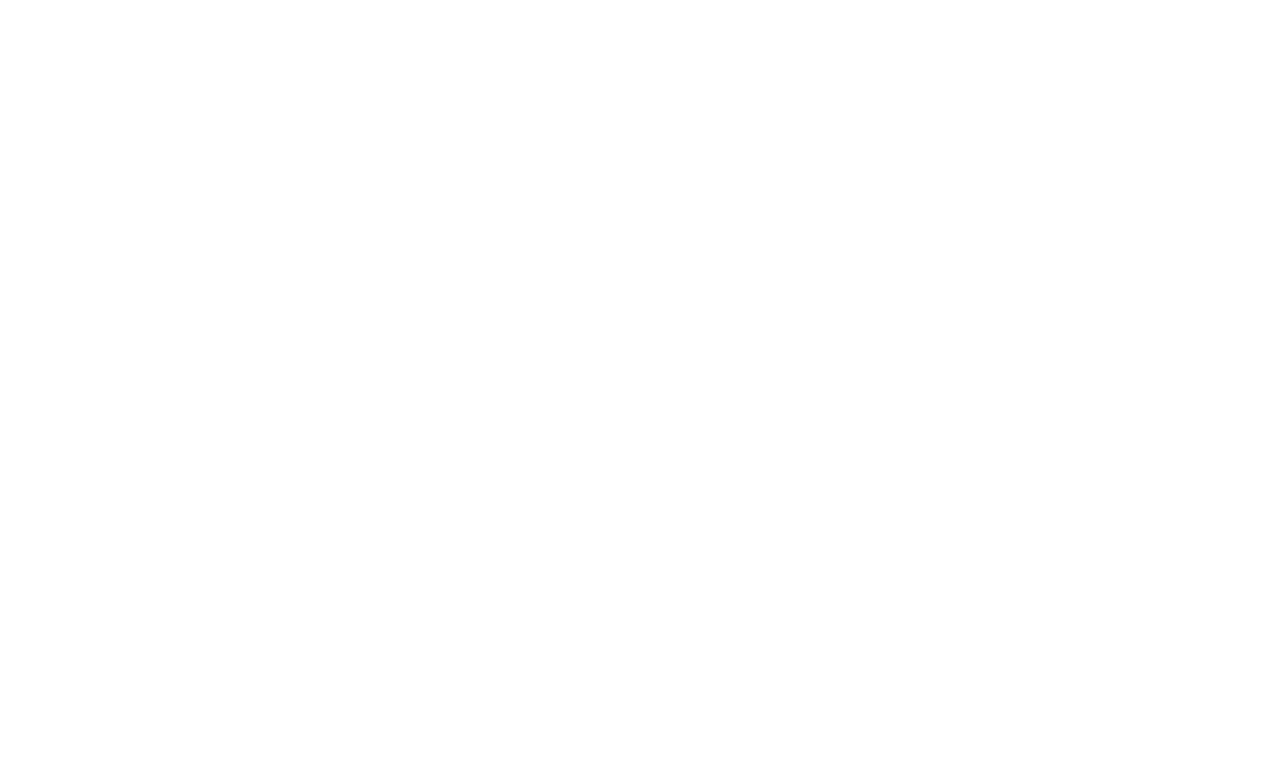
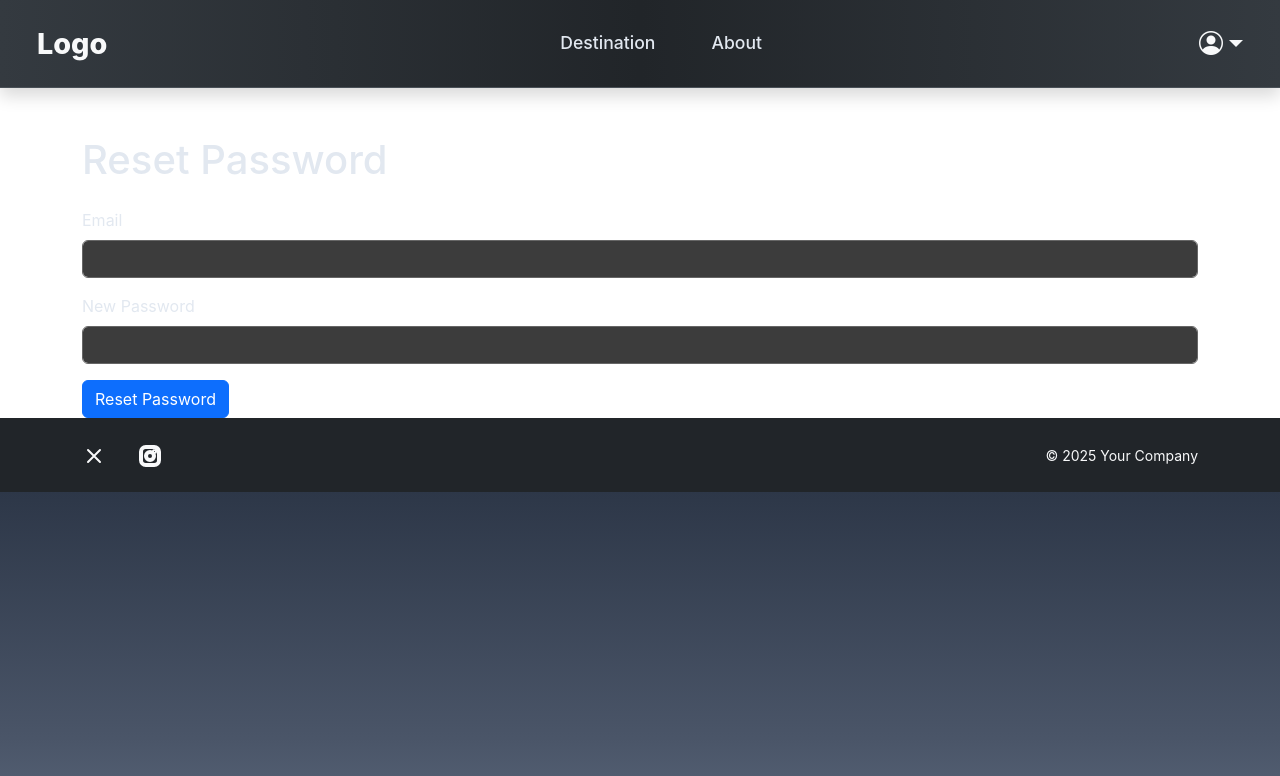
Before and after one commit to khaled2wz/senior-project, a React (Vite) app in the folder frontend/: page /ResetPassword in a window 1280 px wide. Before the commit this address had no page. Shown: the top 776 px of the page. Built offline with nearby package versions, Linux system fonts and the light colour scheme.

Commit message:
Adding new function Reset password
Adding new function that allow the user to reset their password

```diff
--- /dev/null
+++ b/frontend/src/Pages/ResetPassword.jsx
@@ -0,0 +1,61 @@
+import React, { useState } from 'react';
+import axios from 'axios';
+import Header from '../components/Header';
+import Footer from '../components/Footer';
+import '../../style/ResetPassword.css'; // Create this CSS file for styling
+
+const ResetPassword = () => {
+  const [email, setEmail] = useState('');
+  const [newPassword, setNewPassword] = useState('');
+  const [message, setMessage] = useState('');
+
+  const handleSubmit = async (e) => {
+    e.preventDefault();
+    try {
+      const response = await axios.post('/api/users/reset-password', { email, newPassword });
+      setMessage(response.data.message);
+    } catch (err) {
+      setMessage(err.response?.data?.message || 'Failed to reset password');
+    }
+  };
+
+  return (
+    <div className="reset-password-container">
+      <Header />
+      <div className="container mt-5">
+        <h1>Reset Password</h1>
+        {message && <div className="alert alert-info mt-3">{message}</div>}
+        <form onSubmit={handleSubmit} className="mt-4">
+          <div className="mb-3">
+            <label htmlFor="email" className="form-label">Email</label>
+            <input
+              type="email"
+              id="email"
+              name="email"
+              className="form-control"
+              value={email}
+              onChange={(e) => setEmail(e.target.value)}
+              required
+            />
+          </div>
+          <div className="mb-3">
+            <label htmlFor="newPassword" className="form-label">New Password</label>
+            <input
+              type="password"
+              id="newPassword"
+              name="newPassword"
+              className="form-control"
+              value={newPassword}
+              onChange={(e) => setNewPassword(e.target.value)}
+              required
+            />
+          </div>
+          <button type="submit" className="btn btn-primary">Reset Password</button>
+        </form>
+      </div>
+      <Footer />
+    </div>
+  );
+};
+
+export default ResetPassword;
--- a/frontend/src/Pages/SignIn.jsx
+++ b/frontend/src/Pages/SignIn.jsx
@@ -60,7 +60,7 @@ const SignIn = () => {
             </div>
             <button type="submit" className="btn btn-primary w-100">Sign In</button>
             <div className="text-center mt-3">
-              <Link to="/forgot-password" className="text-primary">Forgot my password</Link>
+              <Link to="/ResetPassword" className="text-primary">Forgot my password</Link>
             </div>
             <div className="text-center mt-3">
               <span>Don't have an account? </span>
--- a/frontend/src/main.jsx
+++ b/frontend/src/main.jsx
@@ -10,8 +10,9 @@ import About from './Pages/about';
 import AddActivity from './Pages/AddActivity';
 import EditActivity from './Pages/EditActivity';
 import Account from './Pages/Account';
-import ActivityDetails from './Pages/ActivityDetails'; // Import the new component
+import ActivityDetails from './Pages/ActivityDetails';
 import { UserProvider } from './components/UserContext';
+import ResetPassword from './Pages/ResetPassword';
 
 createRoot(document.getElementById('root')).render(
   <StrictMode>
@@ -26,7 +27,8 @@ createRoot(document.getElementById('root')).render(
           <Route path="/add-activity" element={<AddActivity />} />
           <Route path="/edit-activity" element={<EditActivity />} />
           <Route path="/account" element={<Account />} />
-          <Route path="/activity/:id" element={<ActivityDetails />} /> {/* Add this line */}
+          <Route path="/activity/:id" element={<ActivityDetails />} />
+          <Route path="/ResetPassword" element={<ResetPassword />} /> {/* Update this line */}
         </Routes>
       </UserProvider>
     </BrowserRouter>
```
Also changed, not shown: frontend/style/ResetPassword.css (added), 2 other files (tests, documents, lock files or other folders).
